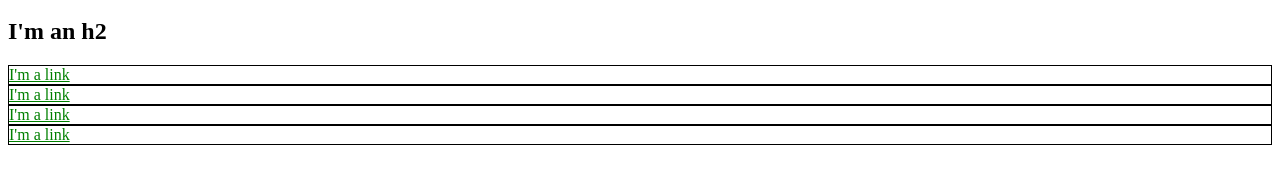
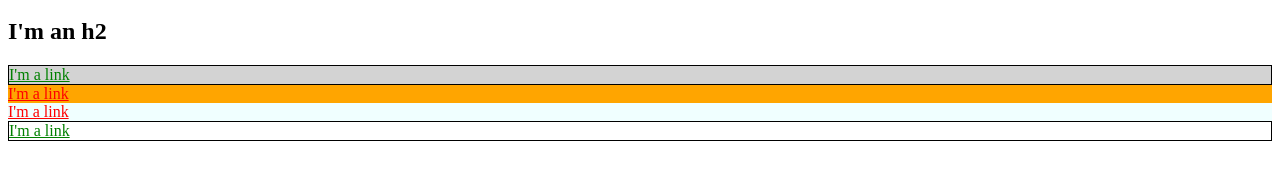
Before and after one commit to karlli1976/karlli1976.github.io, a plain HTML site: page index.html in a window 1280 px wide. Shown: the part 136-320 px from the top of the page. Drawn offline with Linux system fonts and the light colour scheme.

Commit message:
1.5 CSS selectors

```diff
--- a/index.html
+++ b/index.html
@@ -3,32 +3,52 @@
   <head>
     <title>Test Page: Don't Panic</title>
     <meta charset="utf-8">
+    <style>
+    a {
+    color: red;
+    }
+    #exec-bio {
+    background-color: lightgray;
+    }
+    .bio-box {
+    border: 1px solid black;
+    }
+    .bio-box a {
+    color: green;
+    }
+    #orange-bio {
+    background-color: orange;
+    }
+    .bio-box-azure {
+      background-color: azure
+    }
+    </style>
   </head>
   <body>
     <h1>I'm an h1</h1>
     <ul>
       <li>
-        <a href="http://example.com/" style="color: red;">Link</a>
+        <a href="http://example.com/">Link</a>
       </li>
       <li>
-        <a href="http://example.com/" style="color: red;">Link</a>
+        <a href="http://example.com/">Link</a>
       </li>
       <li>
-        <a href="http://example.com/" style="color: red;">Link</a>
+        <a href="http://example.com/">Link</a>
       </li>
     </ul>
     <h2>I'm an h2</h2>
-    <div style="border: 1px solid black;">
-      <a href="http://example.com/" style="color: green;">I'm a link</a>
+    <div id="exec-bio" class="bio-box bio-box-azure">
+      <a href="http://example.com/">I'm a link</a>
     </div>
-    <div style="border: 1px solid black;">
-      <a href="http://example.com/" style="color: green;">I'm a link</a>
+    <div id="orange-bio" class="bio-box-azure">
+      <a href="http://example.com/">I'm a link</a>
     </div>
-    <div style="border: 1px solid black;">
-      <a href="http://example.com/" style="color: green;">I'm a link</a>
+    <div class="bio-box-azure">
+      <a href="http://example.com/">I'm a link</a>
     </div>
-    <div style="border: 1px solid black;">
-      <a href="http://example.com/" style="color: green;">I'm a link</a>
+    <div class="bio-box">
+      <a href="http://example.com/">I'm a link</a>
     </div>
   </body>
 </html>
```
